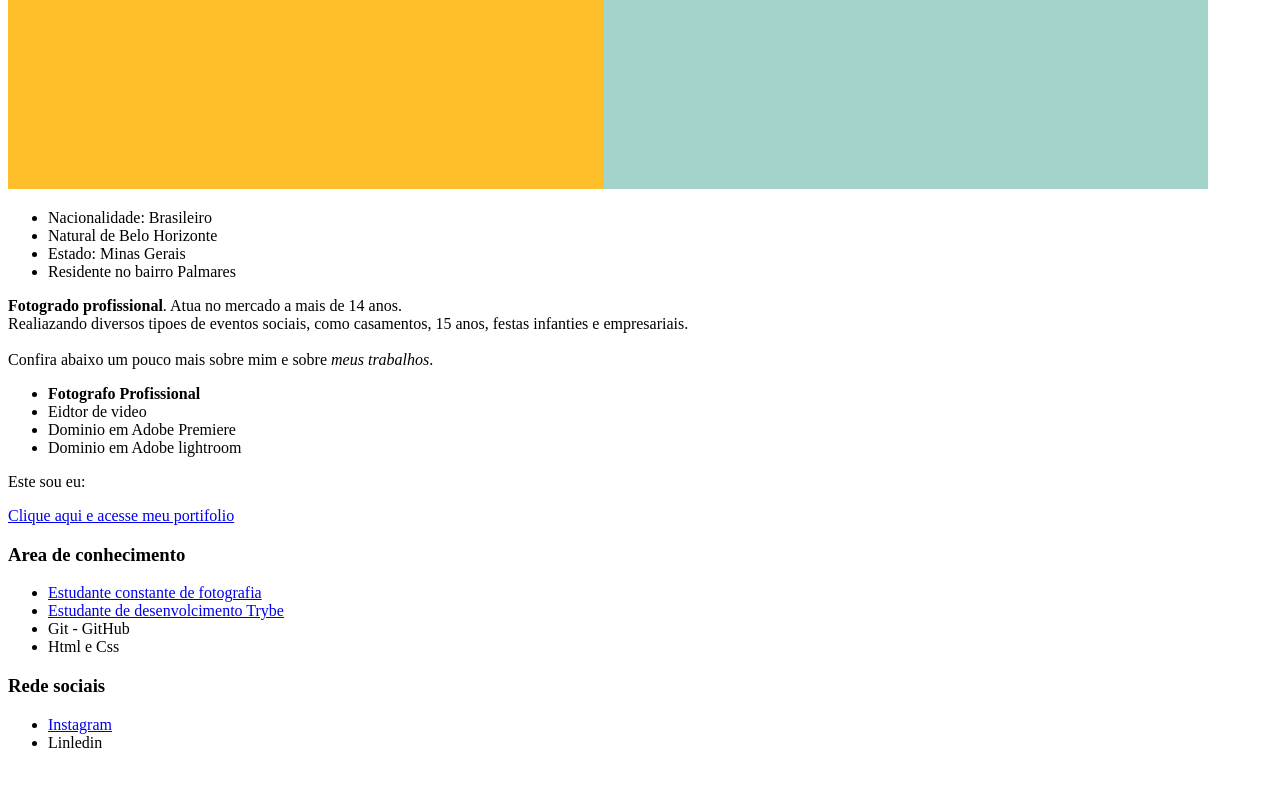
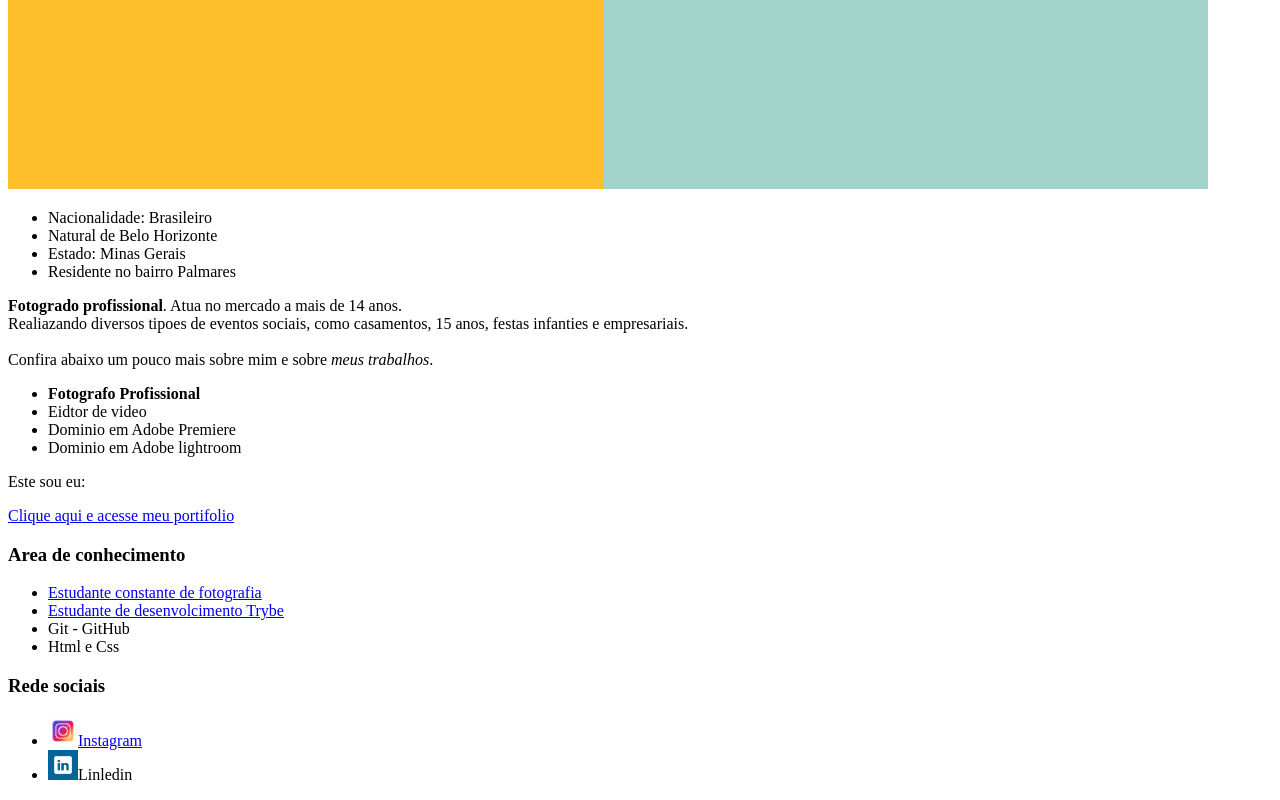
Before and after one commit to Aflim/Aflim.github.io, a plain HTML site: page index.html in a window 1280 px wide. Shown: the part 759-1559 px from the top of the page. Before the commit the page ends 1527 px from the top, so only its background shows below. Drawn offline with Linux system fonts and the light colour scheme.

Commit message:
Adicionado imagens no botao instagram e linkedin

```diff
--- a/index.html
+++ b/index.html
@@ -39,8 +39,8 @@
     </ul>
     <h3>Rede sociais</h3>
     <ul>
-        <li><a href="http://www.instagram.com/antoniofernandesfotografia">Instagram</a></li>
-        <li><a href="https://www.linkedin.com/in/antoniofernandeslima/"></a>Linledin</li>
+        <li><img src="/instagram_logo.jpg" alt="Link para acessar meu instagram" width="30px"><a href="http://www.instagram.com/antoniofernandesfotografia">Instagram</a></li>
+        <li><img src="/linkedin_logo.png" alt="Link para acessar o Linkedin" width="30px"><a href="https://www.linkedin.com/in/antoniofernandeslima/"></a>Linledin</li>
 
     </ul>
 
```
Also changed, not shown: instagram_logo.jpg (added), linkedin_logo.png (added).
